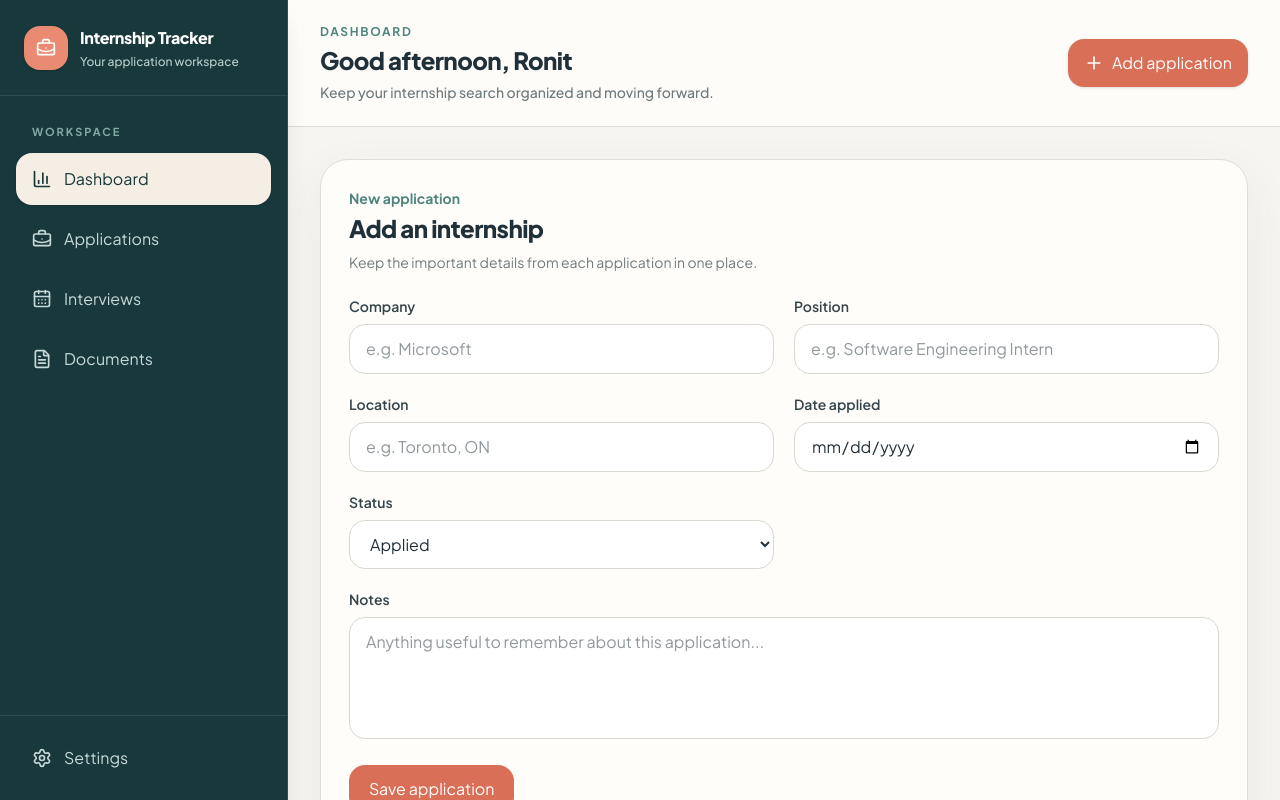
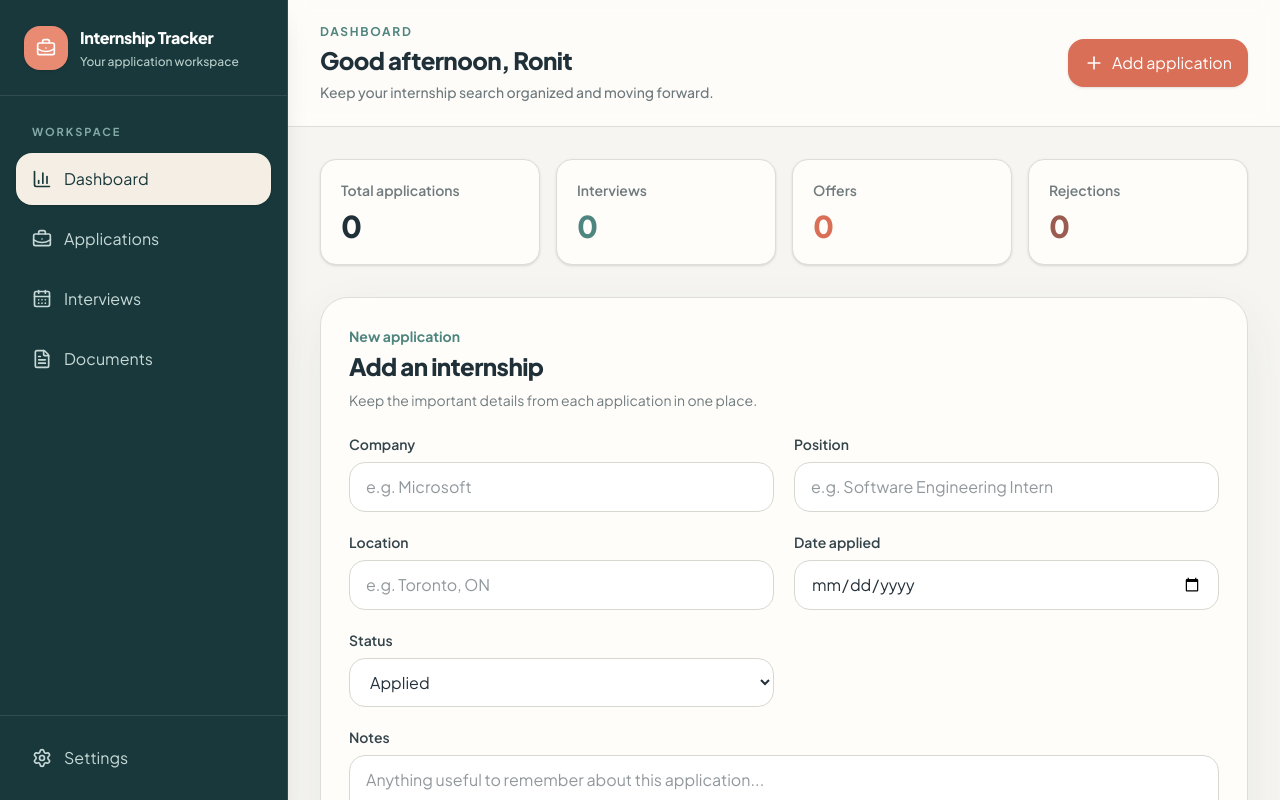
Before and after one commit to ronitbhanot4/internship-tracker, a React (Vite) app: page / in a window 1280 px wide. Shown: the top 800 px of the page. Built offline with nearby package versions, Linux system fonts and the light colour scheme.

Commit message:
Add application statistics

```diff
--- a/src/App.tsx
+++ b/src/App.tsx
@@ -74,9 +74,21 @@ function App() {
   useEffect(() => {
   localStorage.setItem(
     "internshipApplications",
-    JSON.stringify(applications),
-  );
-}, [applications]);
+    JSON.stringify(applications),);
+  }, [applications]);
+  const totalApplications = applications.length;
+
+const interviewCount = applications.filter(
+  (application) => application.status === "Interview",
+).length;
+
+const offerCount = applications.filter(
+  (application) => application.status === "Offer",
+).length;
+
+const rejectedCount = applications.filter(
+  (application) => application.status === "Rejected",
+).length;
   const handleDelete = (id: number) => {
   setApplications((currentApplications) =>
     currentApplications.filter((application) => application.id !== id),
@@ -277,6 +289,38 @@ const handleEdit = (application: Application) => {
         </header>
 
         <div className="mx-auto max-w-7xl px-5 py-8 sm:px-8">
+
+          <section className="mb-8 grid gap-4 sm:grid-cols-2 xl:grid-cols-4">
+  <div className="rounded-2xl border border-[#deddd7] bg-[#fffdfa] p-5 shadow-sm">
+    <p className="text-sm font-semibold text-[#707b7e]">
+      Total applications
+    </p>
+    <p className="mt-2 text-3xl font-extrabold text-[#203039]">
+      {totalApplications}
+    </p>
+  </div>
+
+  <div className="rounded-2xl border border-[#deddd7] bg-[#fffdfa] p-5 shadow-sm">
+    <p className="text-sm font-semibold text-[#707b7e]">Interviews</p>
+    <p className="mt-2 text-3xl font-extrabold text-[#4f857f]">
+      {interviewCount}
+    </p>
+  </div>
+
+  <div className="rounded-2xl border border-[#deddd7] bg-[#fffdfa] p-5 shadow-sm">
+    <p className="text-sm font-semibold text-[#707b7e]">Offers</p>
+    <p className="mt-2 text-3xl font-extrabold text-[#d96f57]">
+      {offerCount}
+    </p>
+  </div>
+
+  <div className="rounded-2xl border border-[#deddd7] bg-[#fffdfa] p-5 shadow-sm">
+    <p className="text-sm font-semibold text-[#707b7e]">Rejections</p>
+    <p className="mt-2 text-3xl font-extrabold text-[#9a5b51]">
+      {rejectedCount}
+    </p>
+  </div>
+</section>
           <section className="rounded-[28px] border border-[#deddd7] bg-[#fffdfa] p-7 shadow-[0_18px_50px_rgba(54,70,70,0.07)]">
   <div className="mb-6">
     <p className="text-sm font-bold text-[#4f857f]">
```
